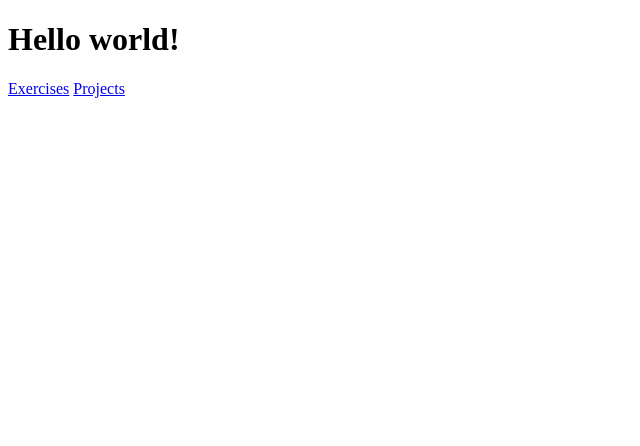
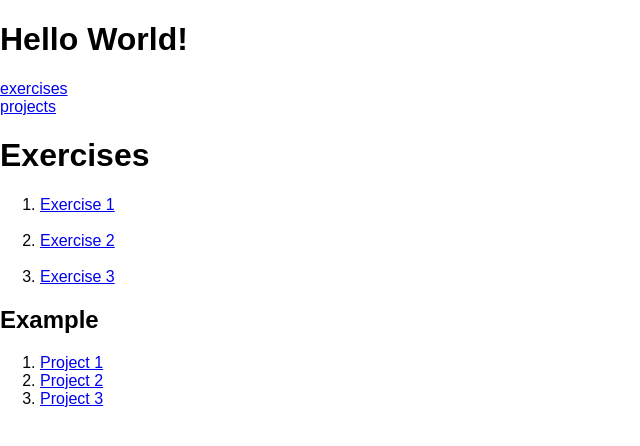
Before and after one commit to erinpark19/erinpark19.github.io, a plain HTML site: page index.html in a window 1280 px wide. Shown: the whole page, without its empty margins (0-640 px from the left). Drawn offline with Linux system fonts and the light colour scheme; files that its build step writes are made by us from their sources.

Commit message:
Update index.html

```diff
--- a/index.html
+++ b/index.html
@@ -1,15 +1,50 @@
+
 <!DOCTYPE html>
 <html lang="en">
+
 <head>
     <meta charset="UTF-8">
-    <meta http-equiv="X-UA-Compatible" content="IE=edge">
-    <meta name="viewport" content="width=device-width,
-    initial-scale=1.0">
+    <meta name="viewport" content="width=device-width, initial-scale=1.0">
     <title>Document</title>
+    <link rel="stylesheet" href="styles.css">
+
 </head>
+
 <body>
-    <h1>Hello world!</h1>
-    <a href="exercises/index.html">Exercises</a>
-    <a href="projects/index.html">Projects</a>
+    <h1>Hello World!</h1>
+    <a href="exercises/">exercises</a>
+    <br>
+    <a href="projects/">projects</a>
+    <br>
+
+    <main>
+        <h1>Exercises</h1>
+        <section>
+            <ol>
+                <li><a href="/exercises/exercise-1/index.html">Exercise 1</a></li>
+                <br>
+                <li><a href="/exercises/exercise-2/index.html">Exercise 2</a></li>
+                <br>
+                <li> <a href="/exercises/exercise-3/index.html">Exercise 3</a>
+                </li>
+            </ol>
+        </section>
+
+        <section class="example">
+            <h1 class="header">Example</h1>
+            <ol class="list-container">
+
+                <li class="list-item">
+                    <a class="list-item" href="/projects/project-1/index.html">Project 1</a>
+                </li>
+                <li class="list-item">
+                    <a class="list-item" href="/projects/project-2/index.html">Project 2</a>
+                </li>
+                <li class="list-item">
+                    <a class="list-item" href="/projects/project-3/index.html">Project 3</a>
+                </li>
+            </ol>
+        </section>
+    </main>
+
 </body>
-</html>
```
